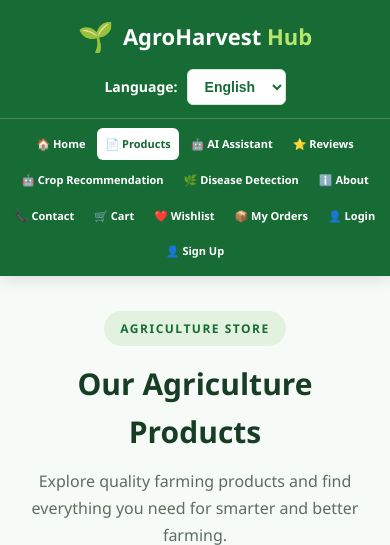
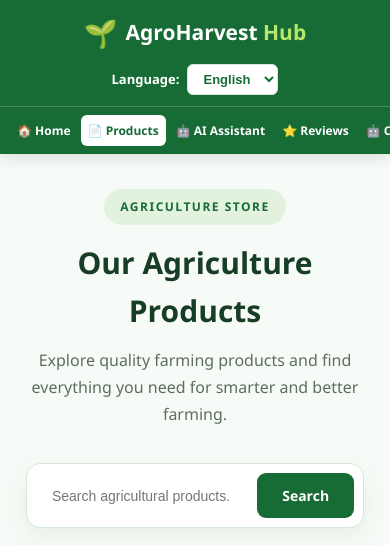
Before and after one commit to saniyajadhav92/AgroHarvest-Hub, a Django app: page /products/ in a window 390 px wide. Shown: the top 545 px of the page. Run offline with Django 5.2, Linux system fonts and the light colour scheme; data that the repository does not hold is empty.

Commit message:
Update products.html

```diff
--- a/templates/main/products.html
+++ b/templates/main/products.html
@@ -35,7 +35,7 @@
         }
 
         /* ==========================================
-           NAVBAR - EXACT LANDING PAGE DESIGN
+           NAVBAR - FULL GREEN SINGLE ROW LINKS
         ========================================== */
         .navbar {
             width: 100%;
@@ -50,23 +50,23 @@
             display: flex;
             justify-content: space-between;
             align-items: center;
-            padding: 13px 4%;
-            gap: 20px;
+            padding: 11px 3%;
+            gap: 15px;
             border-bottom: 1px solid rgba(255, 255, 255, 0.2);
         }
 
         .logo {
             display: flex;
             align-items: center;
-            gap: 9px;
+            gap: 8px;
             color: #ffffff;
-            font-size: 23px;
+            font-size: 22px;
             font-weight: 800;
             white-space: nowrap;
         }
 
         .logo-icon {
-            font-size: 29px;
+            font-size: 27px;
         }
 
         .logo strong {
@@ -76,19 +76,19 @@
         .checkout-language {
             display: flex;
             align-items: center;
-            gap: 9px;
+            gap: 8px;
             color: #ffffff;
-            font-size: 14px;
+            font-size: 13px;
             font-weight: 600;
         }
 
         #language-selector {
-            padding: 8px 13px;
+            padding: 6px 11px;
             border: 1px solid #d4e8d5;
             border-radius: 6px;
             background: #ffffff;
             color: #176b35;
-            font-size: 14px;
+            font-size: 13px;
             font-weight: 600;
             cursor: pointer;
         }
@@ -97,20 +97,27 @@
             display: flex;
             justify-content: center;
             align-items: center;
-            flex-wrap: wrap;
-            gap: 5px;
-            padding: 10px 3%;
+            flex-wrap: nowrap;
+            overflow-x: auto;
+            gap: 3px;
+            padding: 8px 1.5%;
             background: #176b35;
+            scrollbar-width: none;
+        }
+
+        .nav-links::-webkit-scrollbar {
+            display: none;
         }
 
         .nav-links a {
             color: #ffffff;
-            padding: 8px 10px;
+            padding: 6px 7px;
             border-radius: 6px;
-            font-size: 13px;
+            font-size: 12px;
             font-weight: 600;
             transition: 0.3s;
             white-space: nowrap;
+            flex-shrink: 0;
         }
 
         .nav-links a:hover,
@@ -122,17 +129,20 @@
         .nav-links form {
             display: inline-flex;
             margin: 0;
+            flex-shrink: 0;
         }
 
         .nav-links button {
             color: #176b35;
             background: #ffffff;
             border: 0;
-            padding: 8px 12px;
+            padding: 6px 9px;
             border-radius: 6px;
-            font-size: 13px;
+            font-size: 12px;
             font-weight: 700;
             cursor: pointer;
+            white-space: nowrap;
+            transition: 0.3s;
         }
 
         .nav-links button:hover {
@@ -431,7 +441,7 @@
             font-weight: 700;
         }
 
-        /* FOOTER - EXACT LANDING PAGE DESIGN */
+        /* FOOTER */
         footer {
             background: #123d23;
             color: #e7f2e8;
@@ -463,17 +473,6 @@
 
         /* RESPONSIVE DESIGN */
         @media (max-width: 1050px) {
-            .nav-links {
-                padding-left: 2%;
-                padding-right: 2%;
-            }
-
-            .nav-links a,
-            .nav-links button {
-                font-size: 12px;
-                padding: 7px 9px;
-            }
-
             .products-grid {
                 grid-template-columns: repeat(2, minmax(0, 1fr));
             }
@@ -500,18 +499,12 @@
             }
 
             .logo {
-                font-size: 22px;
+                font-size: 21px;
             }
 
             .nav-links {
-                gap: 4px;
-                padding: 9px 5px;
-            }
-
-            .nav-links a,
-            .nav-links button {
-                font-size: 11px;
-                padding: 7px 8px;
+                justify-content: flex-start;
+                padding: 8px 10px;
             }
         }
     </style>
@@ -519,7 +512,7 @@
 
 <body>
 
-    <!-- NAVBAR (EXACT MATCH WITH LANDING PAGE) -->
+    <!-- NAVBAR (FULL GREEN SINGLE ROW) -->
     <nav class="navbar">
         <div class="navbar-top">
             <a href="/" class="logo">
@@ -663,7 +656,7 @@
 
     </main>
 
-    <!-- FOOTER (EXACT MATCH WITH LANDING PAGE) -->
+    <!-- FOOTER -->
     <footer>
         <div class="footer-logo">
             🌱 AgroHarvest Hub
@@ -680,7 +673,6 @@
     <script>
         const translations = {
             en: {
-                // Navbar Keys
                 home: "🏠 Home",
                 products: "📄 Products",
                 aiAssistant: "🤖 AI Assistant",
@@ -697,7 +689,6 @@
                 signup: "👤 Sign Up",
                 logout: "🚪 Logout",
 
-                // Products Page Keys
                 storeLabel: "AGRICULTURE STORE",
                 productsTitle: "Our Agriculture Products",
                 productsDescription: "Explore quality farming products and find everything you need for smarter and better farming.",
@@ -723,7 +714,6 @@
             },
 
             mr: {
-                // Navbar Keys
                 home: "🏠 मुख्यपृष्ठ",
                 products: "📄 उत्पादने",
                 aiAssistant: "🤖 AI सहाय्यक",
@@ -740,7 +730,6 @@
                 signup: "👤 नोंदणी",
                 logout: "🚪 लॉगआउट",
 
-                // Products Page Keys
                 storeLabel: "शेती उत्पादने स्टोअर",
                 productsTitle: "आमची शेती उत्पादने",
                 productsDescription: "उत्तम शेतीसाठी आवश्यक दर्जेदार शेती उत्पादने येथे शोधा.",
@@ -766,7 +755,6 @@
             },
 
             hi: {
-                // Navbar Keys
                 home: "🏠 होम",
                 products: "📄 उत्पाद",
                 aiAssistant: "🤖 AI सहायक",
@@ -783,7 +771,6 @@
                 signup: "👤 साइन अप",
                 logout: "🚪 लॉगआउट",
 
-                // Products Page Keys
                 storeLabel: "कृषि उत्पाद स्टोर",
                 productsTitle: "हमारे कृषि उत्पाद",
                 productsDescription: "बेहतर खेती के लिए आवश्यक गुणवत्तापूर्ण कृषि उत्पाद यहाँ खोजें।",
@@ -809,18 +796,15 @@
             }
         };
 
-        // CHANGE LANGUAGE
         function changeLanguage(language) {
             localStorage.setItem("selectedLanguage", language);
             applyLanguage(language);
         }
 
-        // APPLY LANGUAGE
         function applyLanguage(language) {
             const t = translations[language] || translations.en;
             document.documentElement.lang = language;
 
-            // 1. TRANSLATE NAVBAR LINKS (Using data-nav-key just like Landing Page)
             document.querySelectorAll("[data-nav-key]").forEach(function (element) {
                 const key = element.getAttribute("data-nav-key");
                 if (t[key]) {
@@ -835,7 +819,6 @@
                 }
             }
 
-            // 2. TRANSLATE PAGE HEADING & SEARCH
             setText("store-label", t.storeLabel);
             setText("products-title", t.productsTitle);
             setText("products-description", t.productsDescription);
@@ -846,7 +829,6 @@
             }
             setText("search-button", t.search);
 
-            // 3. TRANSLATE CATEGORIES
             setText("category-heading", t.categoryHeading);
             setText("category-all", t.allProducts);
             setText("category-seeds", t.seeds);
@@ -854,7 +836,6 @@
             setText("category-tools", t.tools);
             setText("category-irrigation", t.irrigation);
 
-            // 4. TRANSLATE PRODUCT NAMES
             document.querySelectorAll(".product-name").forEach(function (element) {
                 const english = element.dataset.nameEn || "";
                 const marathi = element.dataset.nameMr || english;
@@ -869,7 +850,6 @@
                 }
             });
 
-            // 5. TRANSLATE PRODUCT DESCRIPTIONS
             document.querySelectorAll(".product-description-text").forEach(function (element) {
                 const english = element.dataset.descriptionEn || "";
                 const marathi = element.dataset.descriptionMr || english;
@@ -884,7 +864,6 @@
                 }
             });
 
-            // 6. TRANSLATE PRODUCT CATEGORY BADGES
             document.querySelectorAll(".product-category").forEach(function (element) {
                 const category = (element.dataset.category || "").toLowerCase();
                 const categoryTranslations = {
@@ -899,7 +878,6 @@
                 }
             });
 
-            // 7. STOCK, BUTTONS, EMPTY STATE & FOOTER
             document.querySelectorAll(".available-text").forEach(el => el.textContent = t.available);
             document.querySelectorAll(".view-product-text").forEach(el => el.textContent = t.viewProduct);
 
@@ -911,7 +889,6 @@
             setText("footer-copyright", t.footerCopyright);
         }
 
-        // INITIALIZE SAVED LANGUAGE ON PAGE LOAD
         document.addEventListener("DOMContentLoaded", function () {
             const savedLang = localStorage.getItem("selectedLanguage") || "en";
             const selector = document.getElementById("language-selector");
```
